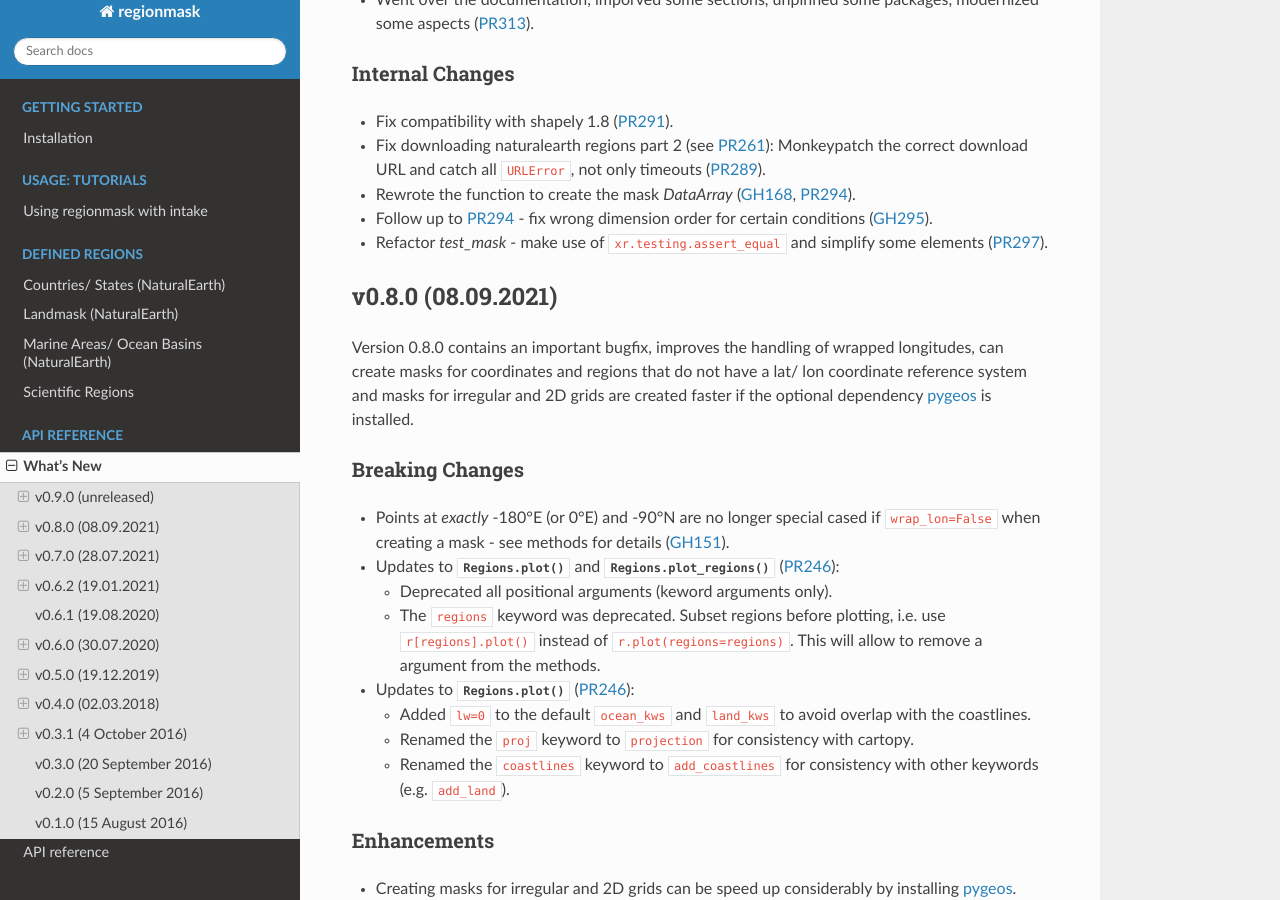
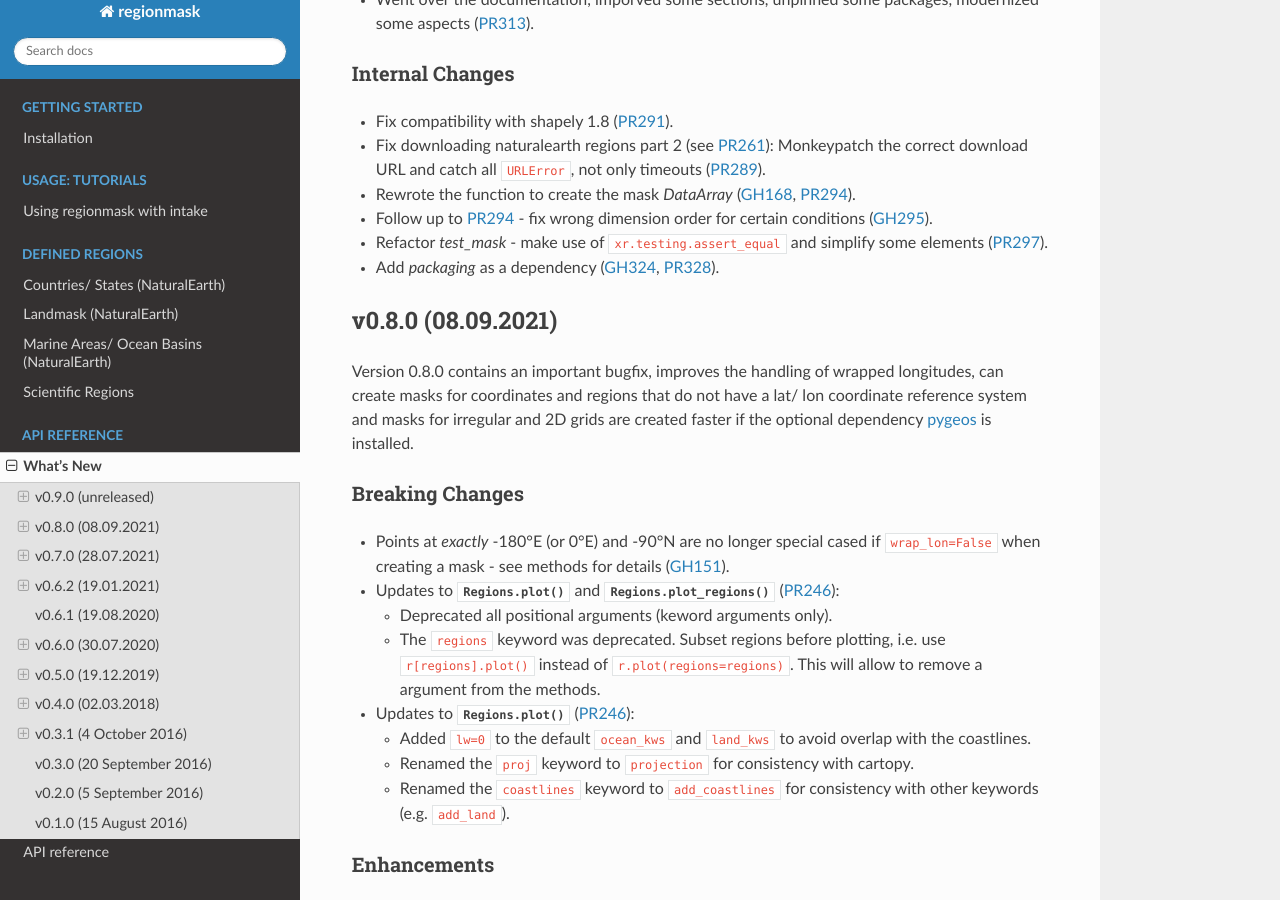
Before and after one commit to regionmask/regionmask, a Sphinx documentation site: the page built from docs/whats_new.rst, in a window 1280 px wide and 900 px high, scrolled down 2029 px. Built offline with Sphinx 7.4.7 and the Read the Docs theme 2.0.0, drawn with Linux system fonts in a browser that asks for light colours; pages that are not in the unit, such as notebooks, are missing from menus; the version number could not be read and is left out.

Commit message:
add_packaging as adependency

```diff
--- a/docs/installation.rst
+++ b/docs/installation.rst
@@ -7,6 +7,7 @@
 - Python (3.7 or later)
 - `geopandas <http://geopandas.org/>`__ (0.7 or later)
 - `numpy <http://www.numpy.org/>`__ (1.17 or later)
+- `packaging <https://packaging.pypa.io/en/latest/>`__ (20.0 or later)
 - `pooch <https://www.fatiando.org/pooch/latest/>`__ (1.2 or later)
 - `rasterio <https://rasterio.readthedocs.io/>`__ (1.1 or later)
 - `shapely <http://toblerity.org/shapely/>`__ (1.7 or later)
--- a/docs/whats_new.rst
+++ b/docs/whats_new.rst
@@ -112,6 +112,7 @@
 - Follow up to :pull:`294` - fix wrong dimension order for certain conditions (:issue:`295`).
 - Refactor `test_mask` - make use of ``xr.testing.assert_equal`` and simplify some
   elements (:pull:`297`).
+- Add `packaging` as a dependency (:issue:`324`, :pull:`328`).
 
 v0.8.0 (08.09.2021)
 -------------------
--- a/requirements.txt
+++ b/requirements.txt
@@ -4,6 +4,7 @@
 
 geopandas >= 0.7
 numpy >= 1.17
+packaging >= 20.0
 pooch >= 1.2
 rasterio >= 1.1
 shapely >= 1.7
--- a/setup.cfg
+++ b/setup.cfg
@@ -31,6 +31,7 @@
     numpy >= 1.17
     pooch >= 1.2
     rasterio >= 1.1
+    packaging >= 20.0
     setuptools >= 40.4  # for pkg_resources
     shapely >= 1.7
     xarray >= 0.15
```
Also changed, not shown: 4 other files.
